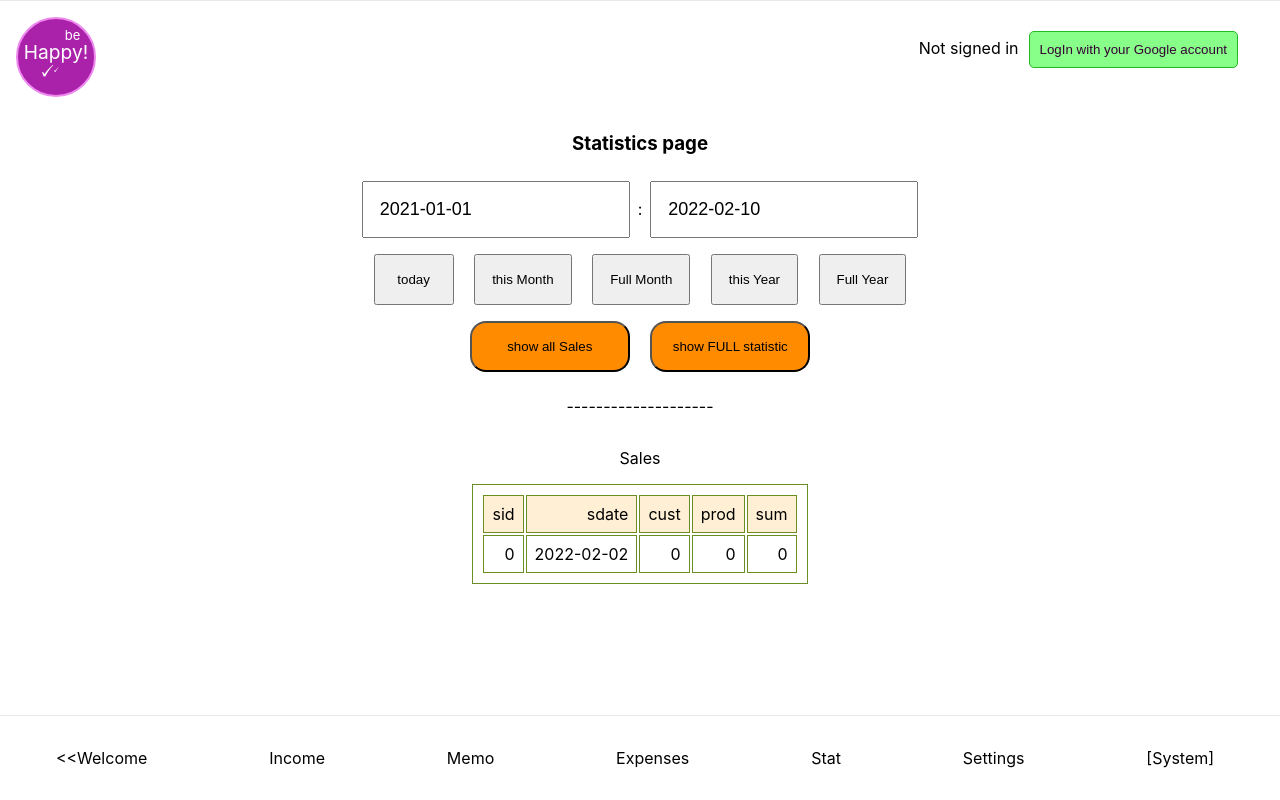
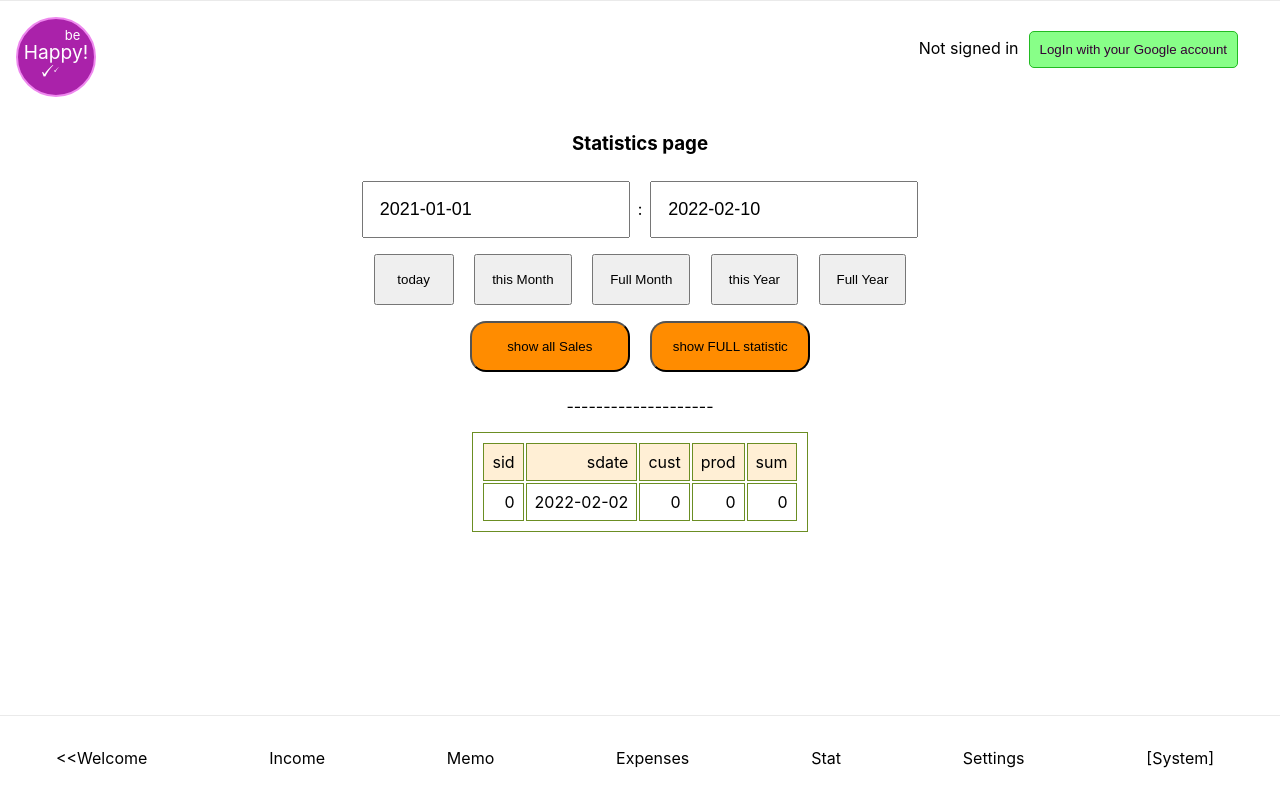
Before and after one commit to ZarNizza/next-sotm, a Next.js app: page /statistics in a window 1280 px wide. Built offline with nearby package versions, Linux system fonts and the light colour scheme; no server answers.

Commit message:
DB Table - remove title

```diff
--- a/components/DBresultTable.tsx
+++ b/components/DBresultTable.tsx
@@ -20,7 +20,6 @@ export default function DBresultTable(props: TableProps) {
     return (
       <div className={styles.flexColumnContainer}>
         <p>--------------------</p>
-        <p>Sales </p>
         <table>
           <thead>
             <tr key={Math.random()}>
@@ -33,7 +32,7 @@ export default function DBresultTable(props: TableProps) {
             {props.resData.map((item) => {
               const a = Object.values(item)
               return (
-                <tr key= {Math.random()}>
+                <tr key={Math.random()}>
                   {Object.values(item).map((elem) => (
                     <td key={Math.random()}>
                       {typeof elem === 'number'
```
